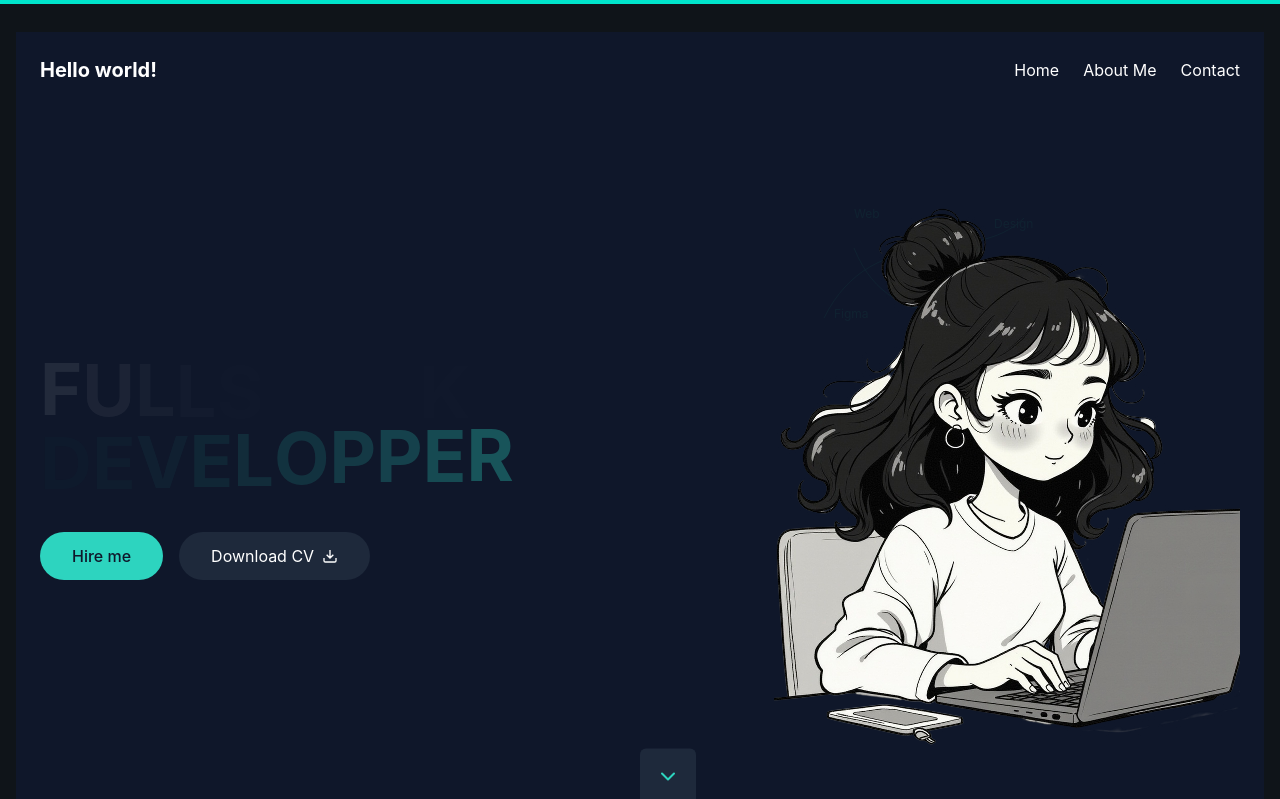
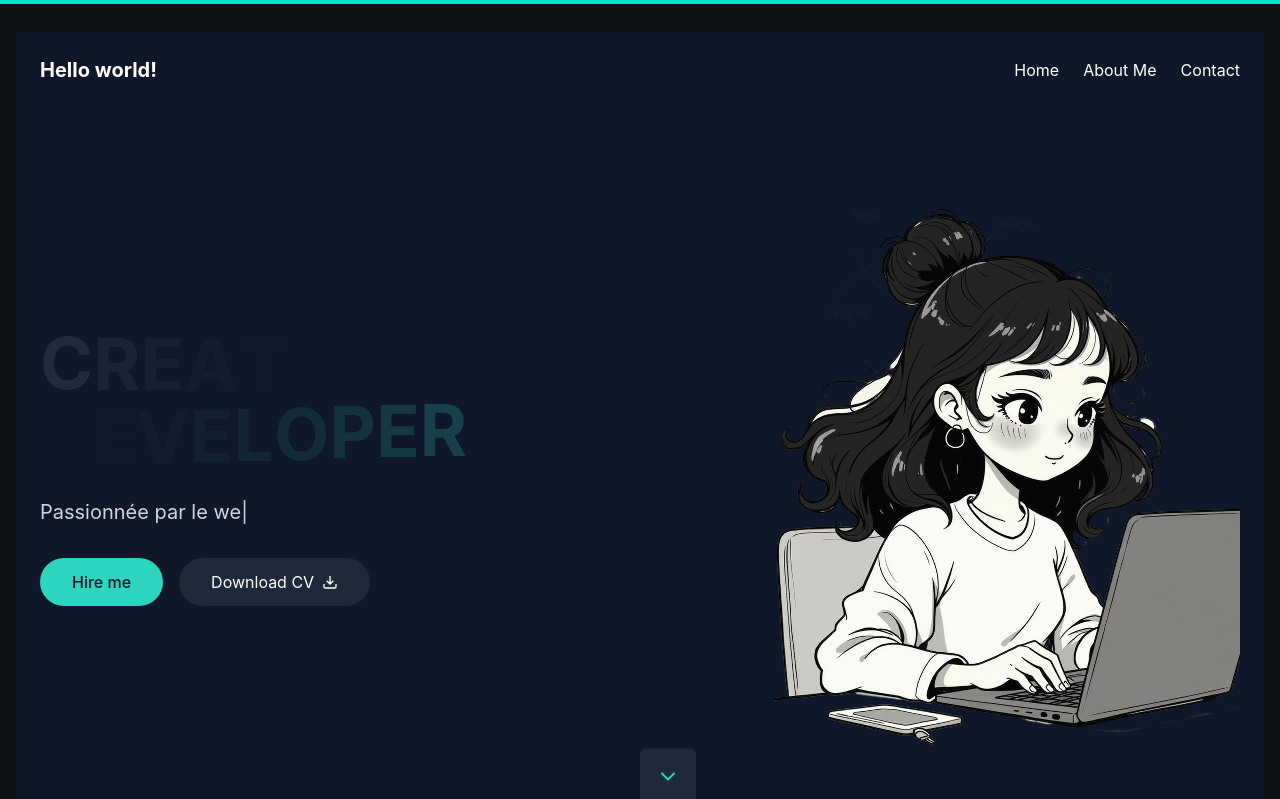
Before and after one commit to MarinaAdr/Portfolio, a React (Vite) app: page / in a window 1280 px wide. Shown: the top 799 px of the page. Built offline with nearby package versions, Linux system fonts and the light colour scheme.

Commit message:
add some description

```diff
--- a/src/components/Header.tsx
+++ b/src/components/Header.tsx
@@ -22,8 +22,8 @@
   };
 
   // Text for animated title
-  const creativeText = "FULLSTACK";
-  const designerText = "DEVELOPPER";
+  const creativeText = "CREATIVE";
+  const designerText = "DEVELOPER";
 
   return (
     <div className="bg-slate-900 min-h-screen relative">
@@ -77,6 +77,22 @@
                 ))}
               </div>
             </h1>
+
+            {/* Added typed text with changing content */}
+            <div className="text-lg md:text-xl text-gray-300 mb-6">
+              <ReactTyped
+                strings={[
+                  "Développeuse fullstack JS",
+                  "Passionnée par le web",
+                  "React enthousiaste"
+                ]}
+                typeSpeed={70}
+                backSpeed={50}
+                loop
+                cursorChar="|"
+                className="text-gray-300"
+              />
+            </div>
 
             <div className="flex gap-4 mt-8">
               <a
```
